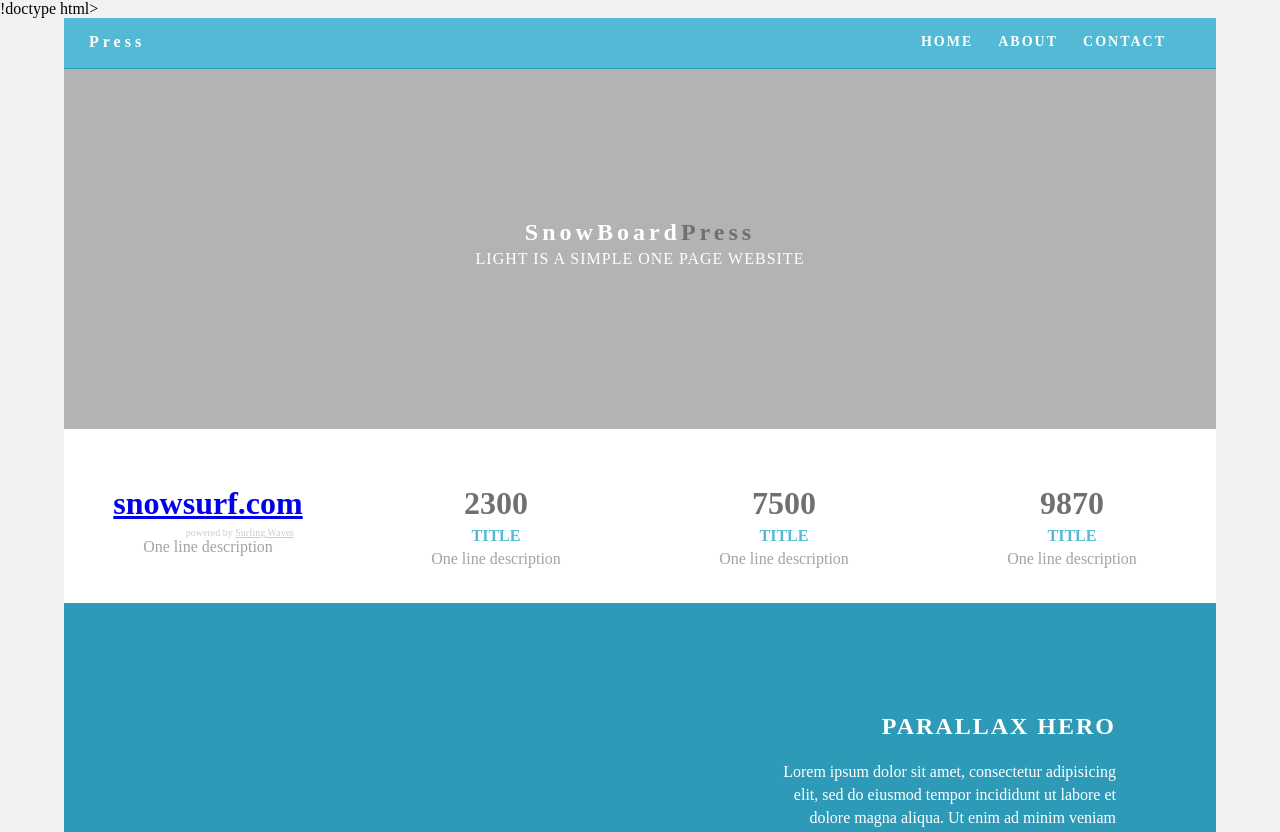
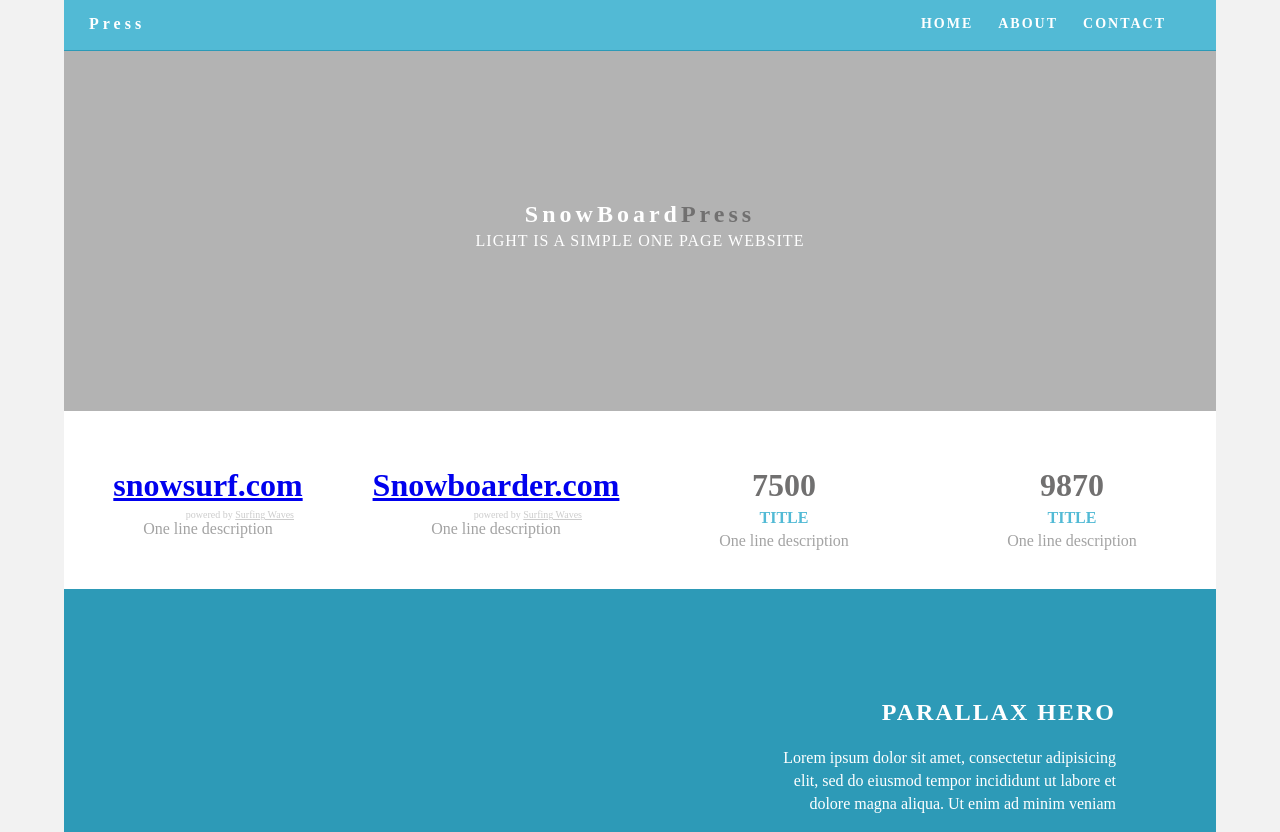
Before and after one commit to Moll-Florent/GitTestWeb, a plain HTML site: page index.html in a window 1280 px wide. Shown: the top 832 px of the page. Drawn offline with Linux system fonts and the light colour scheme; files that its build step writes are made by us from their sources; a script that the page names is missing.

Commit message:
Update index.html

```diff
--- a/index.html
+++ b/index.html
@@ -1,7 +1,9 @@
-!doctype html>
+
+<!doctype html>
 <html lang="en-US">
     <head>
         <style>@charset "UTF-8";
+
 /* Body */
 body {
     font-family: source-sans-pro;
@@ -13,6 +15,7 @@ body {
     font-style: normal;
     font-weight: 200;
 }
+
 /* Container */
 .container {
     width: 90%;
@@ -21,6 +24,7 @@ body {
     height: 1000px;
     background-color: #FFFFFF;
 }
+
 /* Navigation */
 header {
     width: 100%;
@@ -28,6 +32,7 @@ header {
     background-color: #52bad5;
     border-bottom: 1px solid #2C9AB7;
 }
+
 .logo {
     color: #fff;
     font-weight: bold;
@@ -38,16 +43,19 @@ header {
     margin-left: 25px;
     letter-spacing: 4px;
 }
+
 nav {
     float: right;
     width: 50%;
     text-align: right;
     margin-right: 25px;
 }
+
 header nav ul {
     list-style: none;
     float: right;
 }
+
 nav ul li {
     float: left;
     color: #FFFFFF;
@@ -58,13 +66,16 @@ nav ul li {
     font-weight: bold;
     transition: all 0.3s linear;
 }
+
 ul li a {
     color: #FFFFFF;
     text-decoration: none;
 }
+
 ul li:hover a {
     color: #2C9AB7;
 }
+
 .hero_header {
     color: #FFFFFF;
     text-align: center;
@@ -74,16 +85,19 @@ ul li:hover a {
     margin-left: 0px;
     letter-spacing: 4px;
 }
+
 /* Hero Section */
 .hero {
     background-color: #B3B3B3;
     padding-top: 150px;
     padding-bottom: 150px;
 }
+
 .light {
     font-weight: bold;
     color: #717070;
 }
+
 .tagline {
     text-align: center;
     color: #FFFFFF;
@@ -92,6 +106,7 @@ ul li:hover a {
     text-transform: uppercase;
     letter-spacing: 1px;
 }
+
 /* About Section */
 .text_column {
     width: 29%;
@@ -103,6 +118,7 @@ ul li:hover a {
     padding-right: 20px;
     color: #A3A3A3;
 }
+
 .about {
     padding-left: 25px;
     padding-right: 25px;
@@ -111,16 +127,19 @@ ul li:hover a {
     background-color: #FFFFFF;
     margin-top: 0px;
 }
+
 /* Stats Gallery */
 .stats {
     color: #717070;
     margin-bottom: 5px;
 }
+
 .gallery {
     clear: both;
     display: inline-block;
     width: 100%;
     background-color: #FFFFFF;
+
     /* [disabled]min-width: 400px;
 */
     padding-bottom: 35px;
@@ -128,12 +147,14 @@ ul li:hover a {
     margin-top: -5px;
     margin-bottom: 0px;
 }
+
 .thumbnail {
     width: 25%;
     text-align: center;
     float: left;
     margin-top: 35px;
 }
+
 .gallery .thumbnail h4 {
     margin-top: 5px;
     margin-right: 5px;
@@ -141,6 +162,7 @@ ul li:hover a {
     margin-left: 5px;
     color: #52BAD5;
 }
+
 .gallery .thumbnail p {
     margin-top: 0px;
     margin-right: 0px;
@@ -148,6 +170,7 @@ ul li:hover a {
     margin-left: 0px;
     color: #A3A3A3;
 }
+
 /* Parallax Section */
 .banner {
     background-color: #2D9AB7;
@@ -157,6 +180,7 @@ ul li:hover a {
     background-size: cover;
     background-repeat: no-repeat;
 }
+
 .parallax {
     color: #FFFFFF;
     text-align: right;
@@ -165,6 +189,7 @@ ul li:hover a {
     letter-spacing: 2px;
     margin-top: 0px;
 }
+
 .parallax_description {
     color: #FFFFFF;
     text-align: right;
@@ -178,31 +203,37 @@ ul li:hover a {
     margin-bottom: 0px;
     margin-left: 0px;
 }
+
 /* More info */
 footer {
     background-color: #FFFFFF;
     padding-bottom: 35px;
 }
+
 .footer_column {
     width: 50%;
     text-align: center;
     padding-top: 30px;
     float: left;
 }
+
 footer .footer_column h3 {
     color: #B3B3B3;
     text-align: center;
 }
+
 footer .footer_column p {
     color: #717070;
     background-color: #FFFFFF;
 }
+
 .cards {
     width: 100%;
     height: auto;
     max-width: 400px;
     max-height: 200px;
 }
+
 footer .footer_column p {
     padding-left: 30px;
     padding-right: 30px;
@@ -212,6 +243,7 @@ footer .footer_column p {
     margin-left: 20px;
     margin-right: 20px;
 }
+
 .button {
     width: 200px;
     margin-top: 40px;
@@ -232,11 +264,13 @@ footer .footer_column p {
     color: #FFFFFF;
     transition: all 0.3s linear;
 }
+
 .button:hover {
     background-color: #FEFEFE;
     color: #C4C4C4;
     cursor: pointer;
 }
+
 .copyright {
     text-align: center;
     padding-top: 20px;
@@ -248,6 +282,7 @@ footer .footer_column p {
     letter-spacing: 2px;
     border-top-width: 2px;
 }
+
 .footer_banner {
     background-color: #B3B3B3;
     padding-top: 60px;
@@ -256,12 +291,15 @@ footer .footer_column p {
     background-image: url(../images/pattern.png);
     background-repeat: repeat;
 }
+
 footer {
     display: inline-block;
 }
+
 .hidden {
     display: none;
 }
+
 /* Mobile */
 @media (max-width: 320px) {
     .logo {
@@ -272,6 +310,7 @@ footer {
         margin-bottom: 0px;
         margin-left: 0px;
     }
+
     .container header nav {
         margin-top: 0px;
         margin-right: 0px;
@@ -281,8 +320,10 @@ footer {
         float: none;
         display: none;
     }
+
     header nav ul {
     }
+
     nav ul li {
         margin-top: 0px;
         margin-right: 0px;
@@ -291,6 +332,7 @@ footer {
         width: 100%;
         text-align: center;
     }
+
     .text_column {
         width: 100%;
         text-align: justify;
@@ -299,13 +341,16 @@ footer {
         padding-bottom: 0px;
         padding-left: 0px;
     }
+
     .thumbnail {
         width: 100%;
     }
+
     .footer_column {
         width: 100%;
         margin-top: 0px;
     }
+
     .parallax {
         text-align: center;
         margin-top: 0px;
@@ -319,6 +364,7 @@ footer {
         width: 100%;
         font-size: 18px;
     }
+
     .parallax_description {
         padding-top: 0px;
         padding-right: 0px;
@@ -332,14 +378,17 @@ footer {
         float: none;
         text-align: center;
     }
+
     .banner {
         background-color: #2D9AB7;
         background-image: none;
     }
+
     .tagline {
         margin-top: 20px;
         line-height: 22px;
     }
+
     .hero_header {
         padding-left: 10px;
         padding-right: 10px;
@@ -347,6 +396,7 @@ footer {
         text-align: center;
     }
 }
+
 /* Small Tablets */
 @media (min-width: 321px)and (max-width: 767px) {
     .logo {
@@ -358,6 +408,7 @@ footer {
         margin-left: 0px;
         color: #043745;
     }
+
     .container header nav {
         margin-top: 0px;
         margin-right: 0px;
@@ -369,10 +420,12 @@ footer {
         display: inline-block;
         background: #52bad5;
     }
+
     header nav ul {
         padding: 0px;
         float: none;
     }
+
     nav ul li {
         margin-top: 0px;
         margin-right: 0px;
@@ -383,6 +436,7 @@ footer {
         padding-top: 8px;
         padding-bottom: 8px;
     }
+
     .text_column {
         width: 100%;
         text-align: left;
@@ -391,13 +445,16 @@ footer {
         padding-bottom: 0px;
         padding-left: 0px;
     }
+
     .thumbnail {
         width: 100%;
     }
+
     .footer_column {
         width: 100%;
         margin-top: 0px;
     }
+
     .parallax {
         text-align: center;
         margin-top: 0px;
@@ -411,6 +468,7 @@ footer {
         width: 100%;
         font-size: 18px;
     }
+
     .parallax_description {
         padding-top: 0px;
         padding-right: 0px;
@@ -424,9 +482,11 @@ footer {
         width: 100%;
         text-align: center;
     }
+
     .thumbnail {
         width: 50%;
     }
+
     .parallax {
         margin-top: 0px;
         margin-right: 0px;
@@ -437,6 +497,7 @@ footer {
         padding-left: 0px;
         padding-top: 20%;
     }
+
     .parallax_description {
         margin-top: 0px;
         margin-right: 0px;
@@ -445,22 +506,27 @@ footer {
         width: 100%;
         padding-top: 30px;
     }
+
     .banner {
         padding-left: 20px;
         padding-right: 20px;
     }
+
     .footer_column {
         width: 100%;
     }
 }
+
 /* Small Desktops */
 @media (min-width: 768px) and (max-width: 1096px) {
     .text_column {
         width: 100%;
     }
+
     .thumbnail {
         width: 50%;
     }
+
     .text_column {
         width: 100%;
         margin-top: 0px;
@@ -472,6 +538,7 @@ footer {
         padding-bottom: 0px;
         padding-left: 0px;
     }
+
     .banner {
         margin-top: 0px;
         padding-top: 0px;
@@ -520,6 +587,45 @@ footer {
             <!-- About Section -->
             <!-- start sw-rss-feed code -->
             <script type="text/javascript">
+<!--
+rssfeed_url = new Array();
+rssfeed_url[0]="https://www.snowsurf.com/feed/all";
+rssfeed_frame_width="230";
+rssfeed_frame_height="260";
+rssfeed_scroll="on";
+rssfeed_scroll_step="6";
+rssfeed_scroll_bar="off";
+rssfeed_target="_blank";
+rssfeed_font_size="12";
+rssfeed_font_face="";
+rssfeed_border="on";
+rssfeed_css_url="https://feed.surfing-waves.com/css/style3a.css";
+rssfeed_title="on";
+rssfeed_title_name="";
+rssfeed_title_bgcolor="#3366ff";
+rssfeed_title_color="#fff";
+rssfeed_title_bgimage="";
+rssfeed_footer="off";
+rssfeed_footer_name="rss feed";
+rssfeed_footer_bgcolor="#fff";
+rssfeed_footer_color="#333";
+rssfeed_footer_bgimage="";
+rssfeed_item_title_length="50";
+rssfeed_item_title_color="#666";
+rssfeed_item_bgcolor="#fff";
+rssfeed_item_bgimage="";
+rssfeed_item_border_bottom="on";
+rssfeed_item_source_icon="off";
+rssfeed_item_date="off";
+rssfeed_item_description="on";
+rssfeed_item_description_length="120";
+rssfeed_item_description_color="#666";
+rssfeed_item_description_link_color="#333";
+rssfeed_item_description_tag="off";
+rssfeed_no_items="0";
+rssfeed_cache = "d1355865bda3f2edc1754f89fbca1ffd";
+//-->
+</script>
             <script type="text/javascript" src="//feed.surfing-waves.com/js/rss-feed.js"></script>
             <!-- The link below helps keep this service FREE, and helps other people find the SW widget. Please be cool and keep it! Thanks. -->
             <!-- end sw-rss-feed code -->
@@ -582,8 +688,59 @@ rssfeed_cache = "d1355865bda3f2edc1754f89fbca1ffd";
                     <p>One line description</p>
                 </div>
                 <div class="thumbnail">
-                    <h1 class="stats">2300</h1>
-                    <h4>TITLE</h4>
+                    <h1 class="stats"><a href="snowboarder.com" target="_blank">Snowboarder.com</a></h1>
+                    <!-- start sw-rss-feed code -->
+
+                    <script type="text/javascript">
+<!--
+rssfeed_url = new Array();
+rssfeed_url[0]="https://www.snowboarder.com/feed/";
+rssfeed_frame_width="230";
+rssfeed_frame_height="260";
+rssfeed_scroll="on";
+rssfeed_scroll_step="6";
+rssfeed_scroll_bar="off";
+rssfeed_target="_blank";
+rssfeed_font_size="12";
+rssfeed_font_face="";
+rssfeed_border="on";
+rssfeed_css_url="https://feed.surfing-waves.com/css/style3a.css";
+rssfeed_title="on";
+rssfeed_title_name="";
+rssfeed_title_bgcolor="#3366ff";
+rssfeed_title_color="#fff";
+rssfeed_title_bgimage="";
+rssfeed_footer="off";
+rssfeed_footer_name="rss feed";
+rssfeed_footer_bgcolor="#fff";
+rssfeed_footer_color="#333";
+rssfeed_footer_bgimage="";
+rssfeed_item_title_length="50";
+rssfeed_item_title_color="#666";
+rssfeed_item_bgcolor="#fff";
+rssfeed_item_bgimage="";
+rssfeed_item_border_bottom="on";
+rssfeed_item_source_icon="off";
+rssfeed_item_date="off";
+rssfeed_item_description="on";
+rssfeed_item_description_length="120";
+rssfeed_item_description_color="#666";
+rssfeed_item_description_link_color="#333";
+rssfeed_item_description_tag="off";
+rssfeed_no_items="0";
+rssfeed_cache = "d1355865bda3f2edc1754f89fbca1ffd";
+//-->
+</script>
+
+                    <script type="text/javascript" src="//feed.surfing-waves.com/js/rss-feed.js"></script>
+
+                    <!-- The link below helps keep this service FREE, and helps other people find the SW widget. Please be cool and keep it! Thanks. -->
+
+                    <div style="color:#ccc;font-size:10px; text-align:right; width:230px;">powered by
+                        <a href="https://surfing-waves.com" rel="noopener" target="_blank" style="color:#ccc;">Surfing Waves</a>
+                    </div>
+
+                    <!-- end sw-rss-feed code -->
                     <p>One line description</p>
                 </div>
                 <div class="thumbnail">
@@ -623,8 +780,8 @@ rssfeed_cache = "d1355865bda3f2edc1754f89fbca1ffd";
                     <form>
                         <h4>Subscribe</h4>
                         <p>Receive updates and latest news direct from our team. Simply enter your email below :</p>
+                        <script> (function() { var qs,js,q,s,d=document, gi=d.getElementById, ce=d.createElement, gt=d.getElementsByTagName, id="typef_orm_share", b="https://embed.typeform.com/"; if(!gi.call(d,id)){ js=ce.call(d,"script"); js.id=id; js.src=b+"embed.js"; q=gt.call(d,"script")[0]; q.parentNode.insertBefore(js,q) } })() </script>
                         <a class="typeform-share button" href="https://alonzo3.typeform.com/to/RGJIJb" data-mode="drawer_left" style="display:inline-block;text-decoration:none;background-color:#000000;color:white;cursor:pointer;font-family:Helvetica,Arial,sans-serif;font-size:20px;line-height:50px;text-align:center;margin:0;height:50px;padding:0px 33px;border-radius:25px;max-width:100%;white-space:nowrap;overflow:hidden;text-overflow:ellipsis;font-weight:bold;-webkit-font-smoothing:antialiased;-moz-osx-font-smoothing:grayscale;" data-hide-footer="true" data-submit-close-delay="10" target="_blank">Launch me </a>
-                        <script> (function() { var qs,js,q,s,d=document, gi=d.getElementById, ce=d.createElement, gt=d.getElementsByTagName, id="typef_orm_share", b="https://embed.typeform.com/"; if(!gi.call(d,id)){ js=ce.call(d,"script"); js.id=id; js.src=b+"embed.js"; q=gt.call(d,"script")[0]; q.parentNode.insertBefore(js,q) } })() </script>
             </section>
             <!-- Copyrights Section -->
             <div class="copyright">&copy;2015 -
```
